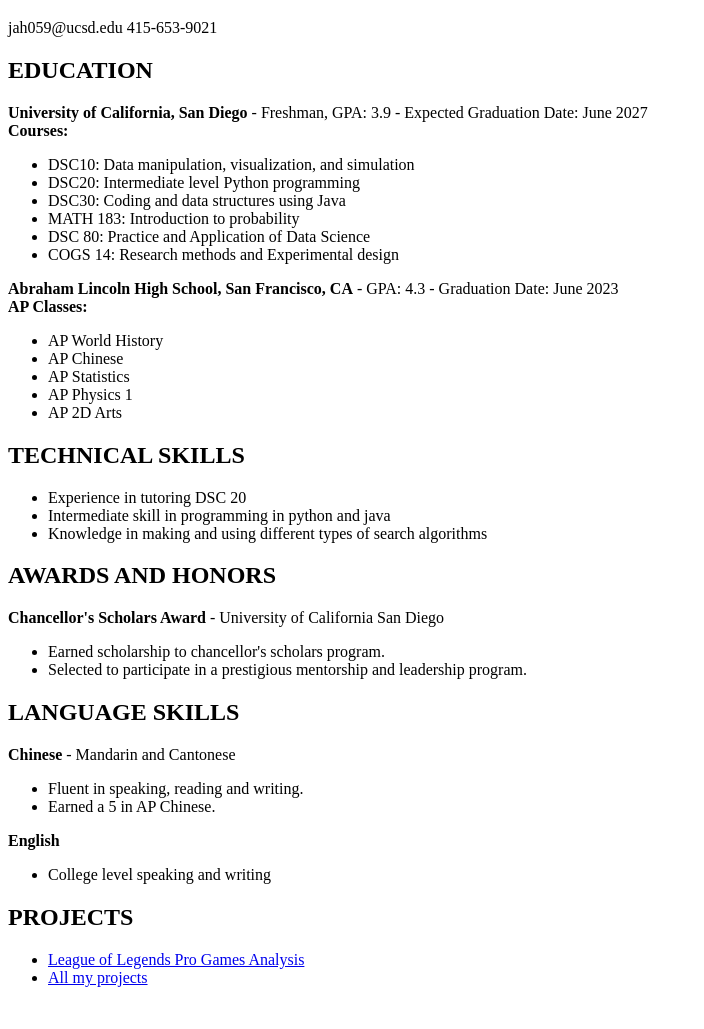
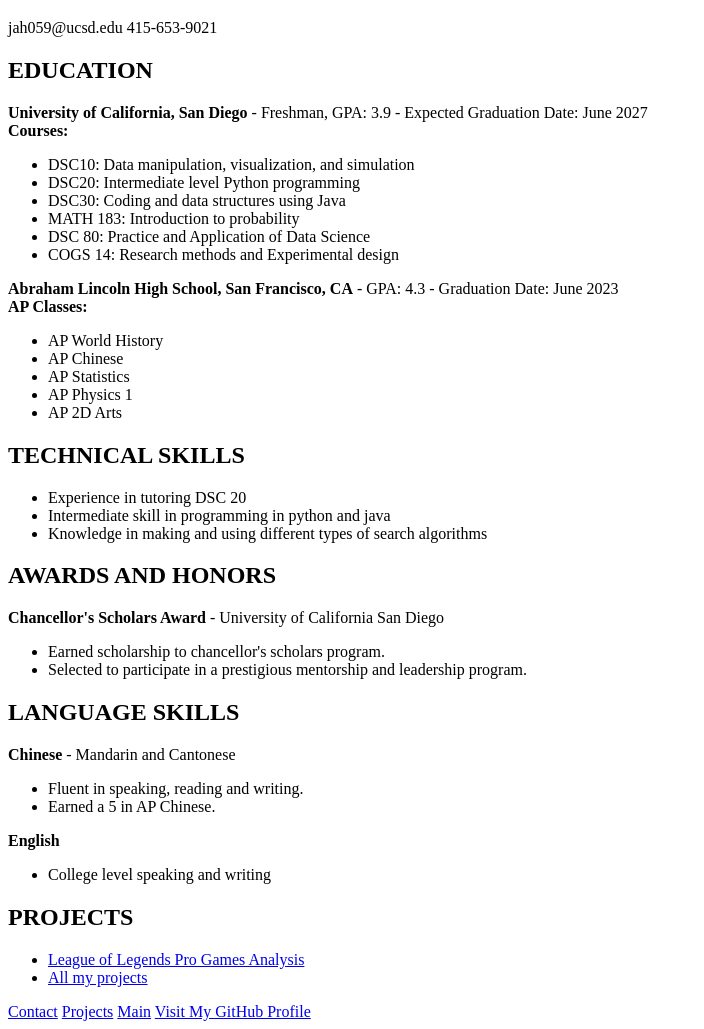
Before and after one commit to JaydenHuang8/portfolio, a plain HTML site: page resume/index.html in a window 1280 px wide. Shown: the part 61-1090 px from the top of the page, without its empty margins (0-704 px from the left). Before the commit the page ends 1064 px from the top, so only its background shows below. Drawn offline with Linux system fonts and the light colour scheme.

Commit message:
added nav to more

```diff
--- a/resume/index.html
+++ b/resume/index.html
@@ -77,5 +77,11 @@
             </ul>
         </nav>
     </section>
+    <nav>
+        <a href="https://jaydenhuang8.github.io/portfolio/contact/">Contact</a>
+        <a href="https://jaydenhuang8.github.io/portfolio/projects/">Projects</a>
+        <a href="https://jaydenhuang8.github.io/portfolio/">Main</a>
+        <a href="https://github.com/JaydenHuang8" target="_blank">Visit My GitHub Profile</a>
+    </nav>
 </body>
 </html>
```
Also changed, not shown: contact/index.html (+6 -0 lines), projects/index.html (+6 -0 lines).
